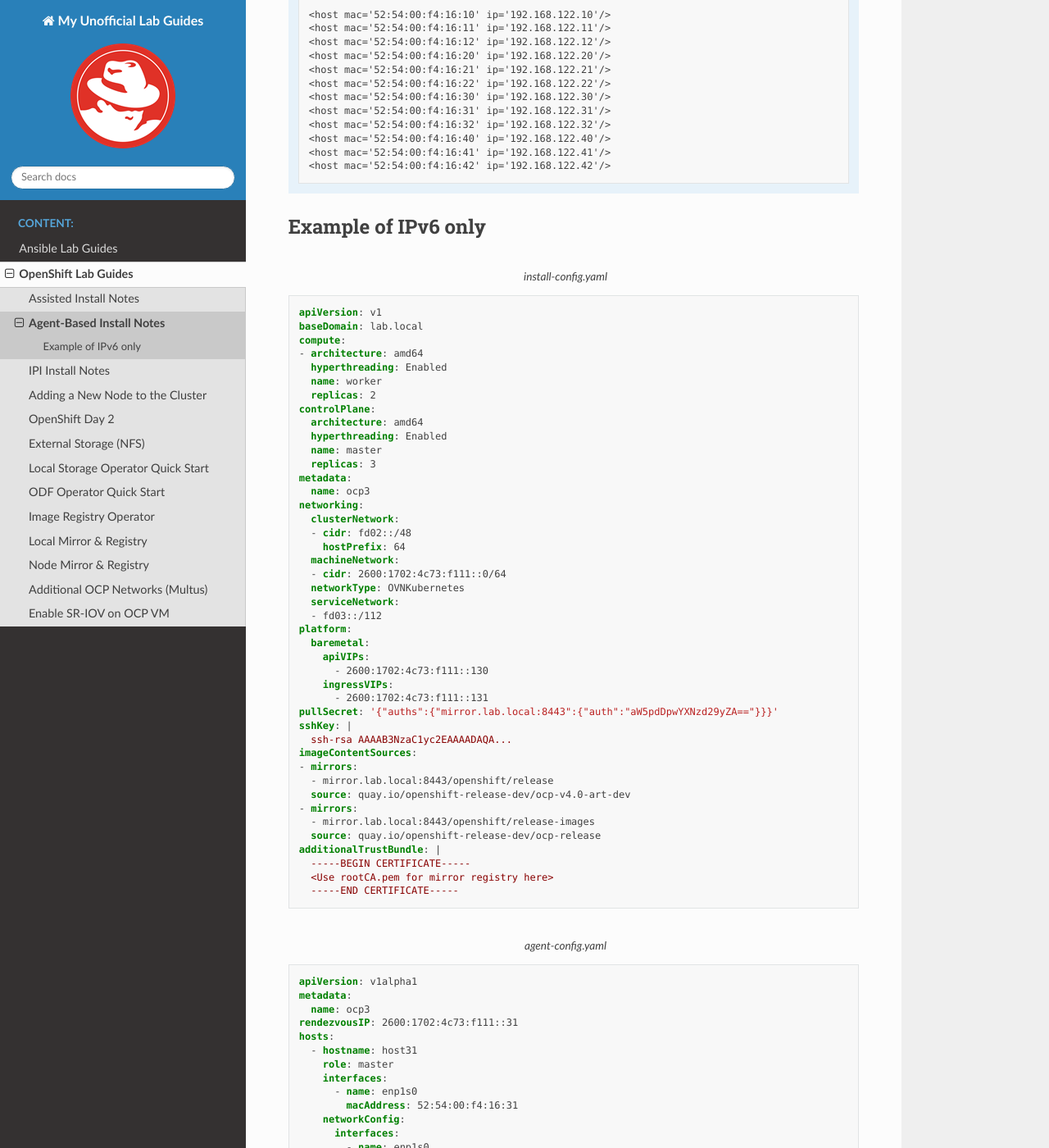
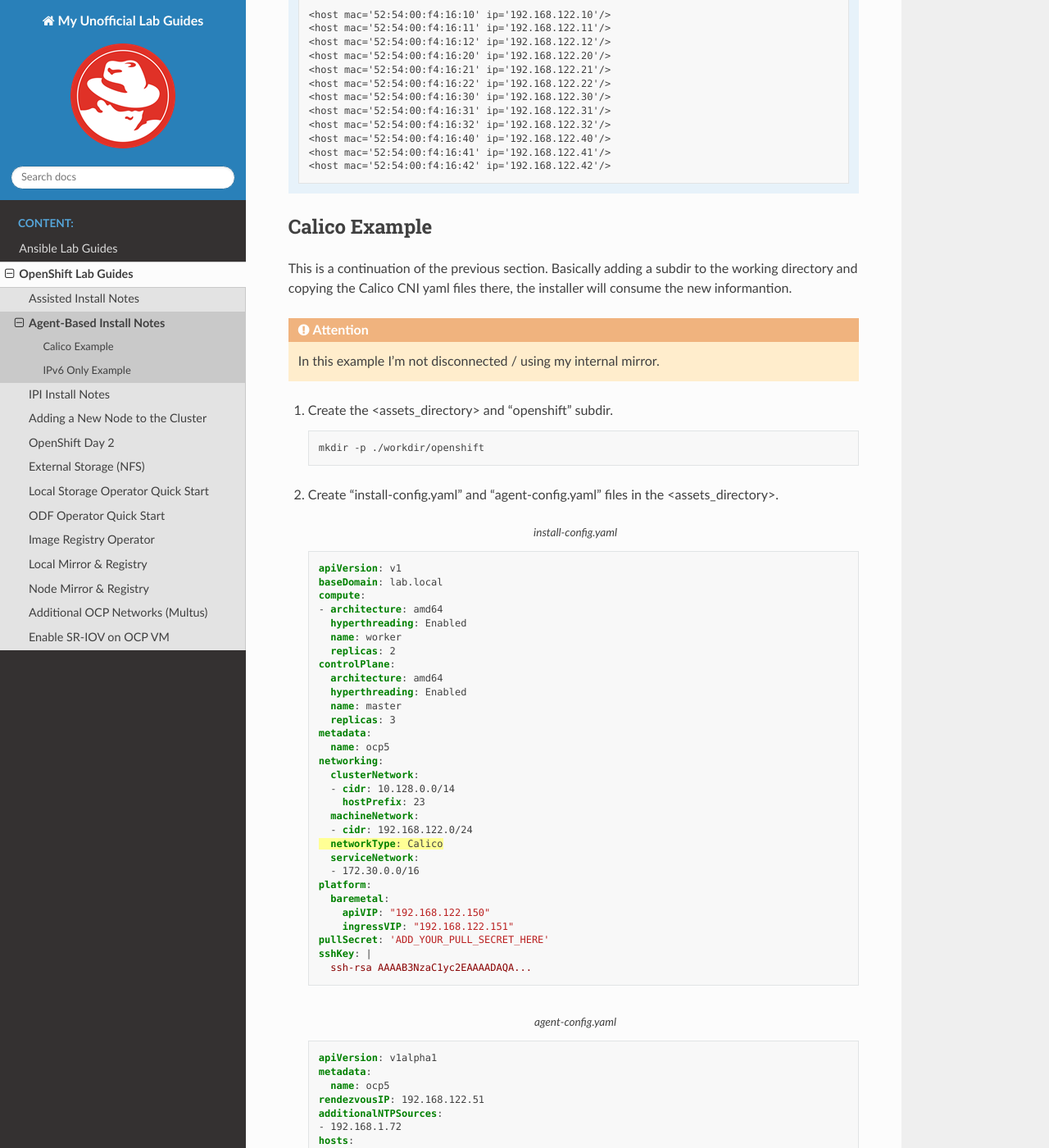
Before and after one commit to vtog/labGuides, a Sphinx documentation site: the page built from source/ocp/agent-based-installer-notes.rst, in a window 1280 px wide and 1400 px high, scrolled down 4799 px. Shown: the whole window at 82% size. Built offline with Sphinx 7.4.7 and the Read the Docs theme 2.0.0, drawn with Linux system fonts in a browser that asks for light colours; pages that are not in the unit, such as notebooks, are missing from menus; some of the changed text lies outside the part shown.

Commit message:
added agent install calico notes

```diff
--- a/source/ocp/agent-based-installer-notes.rst
+++ b/source/ocp/agent-based-installer-notes.rst
@@ -269,8 +269,131 @@
       <host mac='52:54:00:f4:16:41' ip='192.168.122.41'/>
       <host mac='52:54:00:f4:16:42' ip='192.168.122.42'/>
 
-Example of IPv6 only
---------------------
+Calico Example
+--------------
+This is a continuation of the previous section.  Basically adding a subdir to
+the working directory and copying the Calico CNI yaml files there, the
+installer will consume the new informantion.
+
+.. attention:: In this example I'm not disconnected / using my internal mirror.
+
+#. Create the <assets_directory> and "openshift" subdir.
+
+   .. code-block:: bash
+
+      mkdir -p ./workdir/openshift
+
+#. Create "install-config.yaml" and "agent-config.yaml" files in the
+   <assets_directory>.
+
+   .. code-block:: yaml
+      :caption: install-config.yaml
+      :emphasize-lines: 21
+
+      apiVersion: v1
+      baseDomain: lab.local
+      compute:
+      - architecture: amd64
+        hyperthreading: Enabled
+        name: worker
+        replicas: 2
+      controlPlane:
+        architecture: amd64
+        hyperthreading: Enabled
+        name: master
+        replicas: 3
+      metadata:
+        name: ocp5
+      networking:
+        clusterNetwork:
+        - cidr: 10.128.0.0/14
+          hostPrefix: 23
+        machineNetwork:
+        - cidr: 192.168.122.0/24
+        networkType: Calico
+        serviceNetwork:
+        - 172.30.0.0/16
+      platform:
+        baremetal:
+          apiVIP: "192.168.122.150"
+          ingressVIP: "192.168.122.151"
+      pullSecret: 'ADD_YOUR_PULL_SECRET_HERE'
+      sshKey: |
+        ssh-rsa AAAAB3NzaC1yc2EAAAADAQA...
+
+   .. code-block:: yaml
+      :caption: agent-config.yaml
+
+      apiVersion: v1alpha1
+      metadata:
+        name: ocp5
+      rendezvousIP: 192.168.122.51
+      additionalNTPSources:
+      - 192.168.1.72
+      hosts:
+        - hostname: host51
+          role: master
+          interfaces:
+            - name: enp1s0
+              macAddress: 52:54:00:f4:16:51
+          networkConfig:
+            interfaces:
+              - name: enp1s0
+                type: ethernet
+                state: up
+                mtu: 9000
+              - name: enp1s0.122
+                type: vlan
+                state: up
+                vlan:
+                  base-iface: enp1s0
+                  id: 122
+                ipv4:
+                  enabled: true
+                  dhcp: false
+                  address:
+                    - ip: 192.168.122.51
+                      prefix-length: 24
+                ipv6:
+                  enabled: false
+            dns-resolver:
+              config:
+                search:
+                  - lab.local
+                server:
+                  - 192.168.1.72
+            routes:
+              config:
+                - destination: 0.0.0.0/0
+                  next-hop-address: 192.168.122.1
+                  next-hop-interface: enp1s0.122
+                  table-id: 254
+
+   .. important:: Repeat "-hostname" block for each host in your config.
+
+#. Download and extract the Calico yaml to workdir/openshift.
+
+   .. note:: As of this writing v3.27.0 is the latest.
+
+   .. code-block:: bash
+
+      wget -qO- https://github.com/projectcalico/calico/releases/download/v3.27.0/ocp.tgz | \
+      tar xvz --strip-components=1 -C ./workdir/openshift
+
+#. Create the ISO
+
+   .. code-block:: bash
+
+      openshift-install agent create image --dir workdir
+
+#. Monitor the install
+
+   .. code-block:: bash
+
+      openshift-install agent wait-for install-complete --dir workdir
+
+IPv6 Only Example
+-----------------
 
 .. code-block:: yaml
    :caption: install-config.yaml
```
